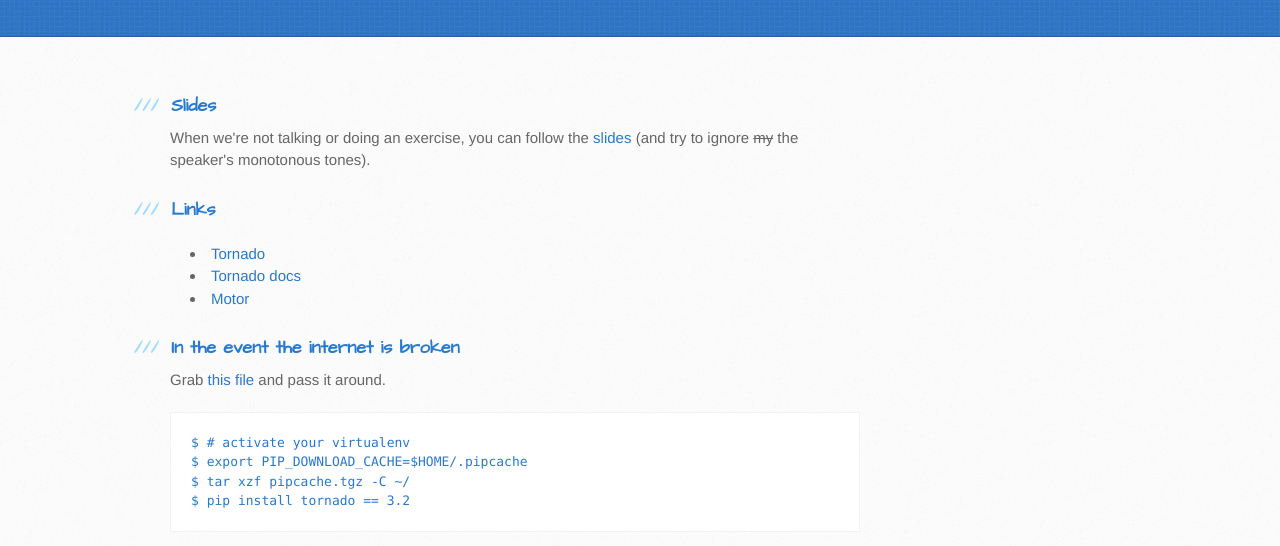
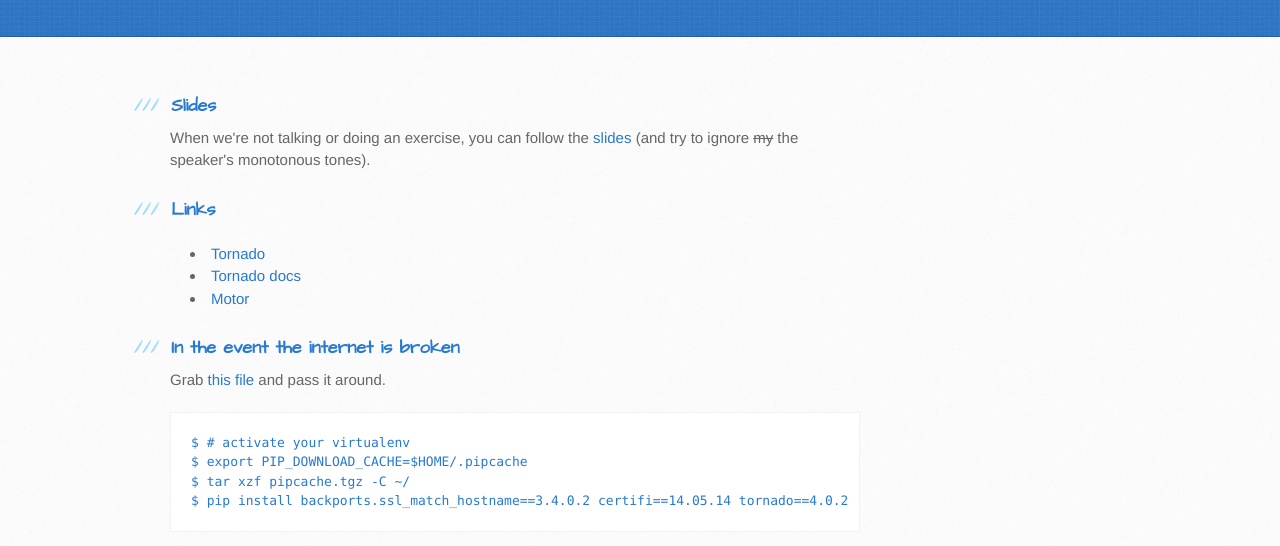
Before and after one commit to 1stvamp/tornado-tutorial, a plain HTML site: page index.html in a window 1280 px wide. Shown: the part 244-790 px from the top of the page. Drawn offline with Linux system fonts and the light colour scheme.

Commit message:
Update "offline" instructions with latest versions

```diff
--- a/index.html
+++ b/index.html
@@ -52,7 +52,7 @@ Grab <a href="/files/pipcache.tgz">this file</a> and pass it around.
 <pre><code>$ # activate your virtualenv
 $ export PIP_DOWNLOAD_CACHE=$HOME/.pipcache
 $ tar xzf pipcache.tgz -C ~/
-$ pip install tornado == 3.2</code></pre>
+$ pip install backports.ssl_match_hostname==3.4.0.2 certifi==14.05.14 tornado==4.0.2</code></pre>
         </section>
       </div>
     </div>
```
